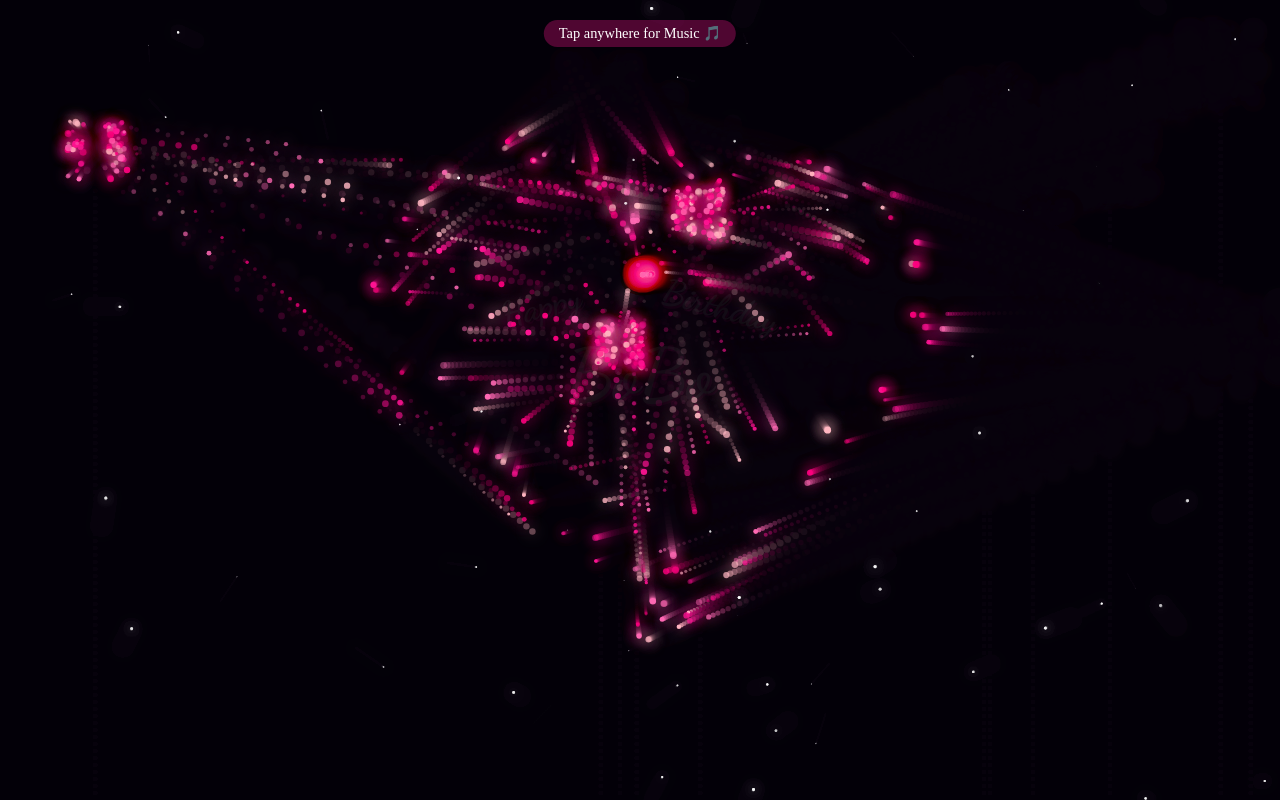
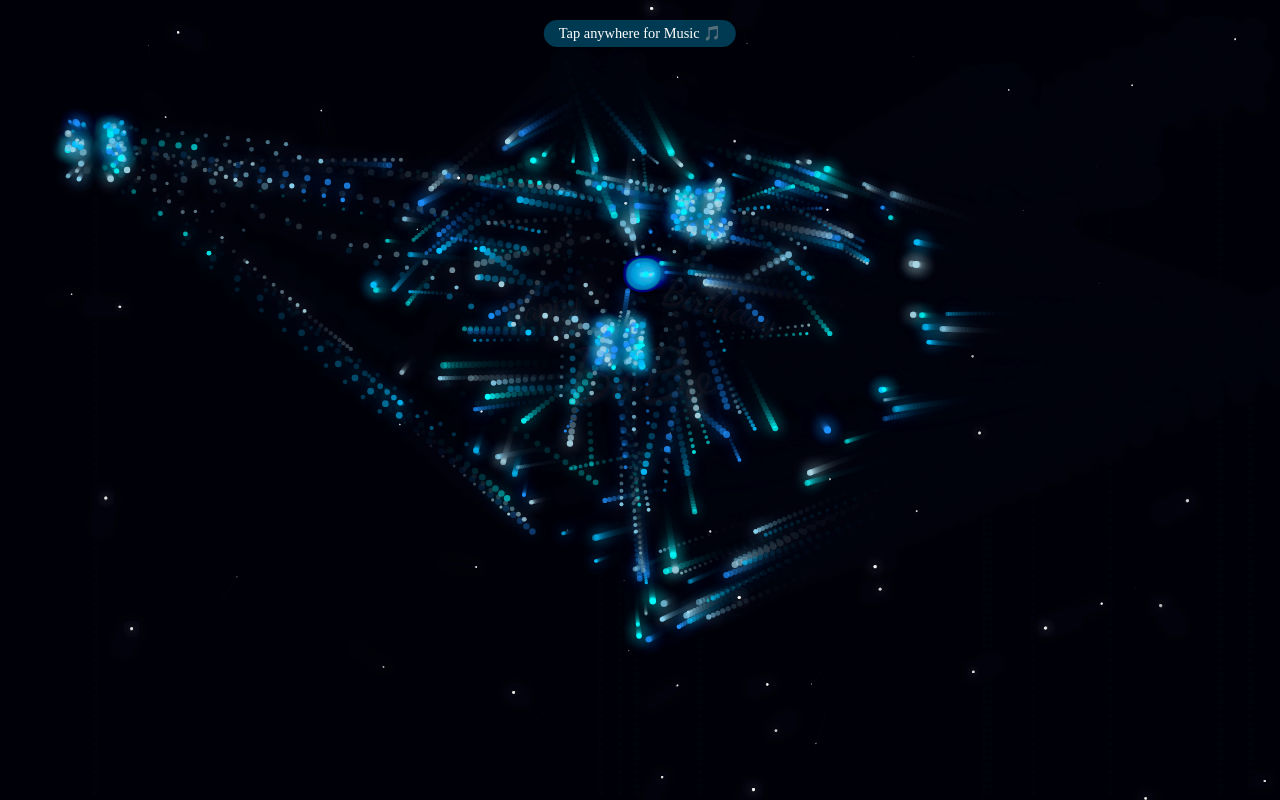
Before and after one commit to RAHELx99/hama1.6, a plain HTML site: page index.html in a window 1280 px wide. Drawn offline with Linux system fonts and the light colour scheme; a web font is replaced by a local one.

Commit message:
Change background and text colors in index.html
Updated background and text colors for better visibility and aesthetics.

```diff
--- a/index.html
+++ b/index.html
@@ -8,7 +8,7 @@
     <style>
         body {
             margin: 0;
-            background: #05000a;
+            background: #00020a; /* تاریكکردنی باکگراوند بۆ ئەوەی شینەکە جوانتر دەرکەوێت */
             overflow: hidden;
             font-family: 'Playfair Display', serif;
             cursor: pointer;
@@ -38,13 +38,15 @@
             font-family: 'Dancing Script', cursive;
             font-weight: bold;
             color: #ffffff;
-            text-shadow: 2px 2px 0px #ff1493, 0 0 15px #ff007f;
+            /* گۆڕینی سێبەری دەقەکە بۆ شینی گەش */
+            text-shadow: 2px 2px 0px #00bfff, 0 0 15px #00ffff;
             white-space: nowrap;
         }
 
         .txt-happy { top: 25%; left: 10%; font-size: 2.2rem; transform: rotate(-15deg); }
         .txt-birthday { top: 25%; right: 10%; font-size: 2.2rem; transform: rotate(15deg); }
-        .txt-name { top: 55%; left: 50%; transform: translate(-50%, -50%); font-size: 4.5rem; color: #fff0f5; }
+        /* گۆڕینی ڕەنگی ناوەکە بۆ شینێکی زۆر کاڵ */
+        .txt-name { top: 55%; left: 50%; transform: translate(-50%, -50%); font-size: 4.5rem; color: #e0ffff; }
 
         .split-msg {
             position: absolute;
@@ -56,8 +58,10 @@
             font-size: 1.2rem;
             font-weight: 600;
             line-height: 1.6;
-            color: #FFB6C1;
-            text-shadow: 0 0 5px #FF69B4, 0 0 10px #C71585;
+            /* گۆڕینی ڕەنگی دەقی نامەکان بۆ شینی کاڵ */
+            color: #add8e6;
+            /* گۆڕینی سێبەری دەقی نامەکان بۆ شین */
+            text-shadow: 0 0 5px #87ceeb, 0 0 10px #4169e1;
             text-align: left;
         }
 
@@ -65,14 +69,14 @@
         .msg-right { right: 3%; }
         .visible { opacity: 1 !important; transform: translateY(0) !important; }
 
-        /* ئاگادارکردنەوە بۆ مۆسیقا */
+        /* ئاگادارکردنەوە بۆ مۆسیقا - گۆڕینی باکگراوند بۆ شین */
         #music-note {
             position: fixed;
             top: 20px;
             left: 50%;
             transform: translateX(-50%);
             color: white;
-            background: rgba(255, 20, 147, 0.3);
+            background: rgba(0, 191, 255, 0.3); /* شینی نێۆن بە شەفافی */
             padding: 5px 15px;
             border-radius: 20px;
             font-size: 0.9rem;
@@ -85,7 +89,7 @@
     <div id="music-note">Tap anywhere for Music 🎵</div>
 
     <audio id="myAudio" loop>
-        <source src=https://files.catbox.moe/e1ddyx.mp3 type="audio/mpeg">
+        <source src="https://files.catbox.moe/e1ddyx.mp3" type="audio/mpeg">
     </audio>
 
     <canvas id="canvas"></canvas>
@@ -117,7 +121,8 @@
         const canvas = document.getElementById('canvas');
         const ctx = canvas.getContext('2d');
         let width, height;
-        const heartColors = ['#FF1493', '#FF69B4', '#FF007F', '#FFB6C1'];
+        // گۆڕینی ڕەنگەکانی پارچەکان (particles) بۆ کۆمەڵێک ڕەنگی شینی جوان
+        const heartColors = ['#00BFFF', '#87CEEB', '#00FFFF', '#ADD8E6', '#1E90FF'];
         const starColor = '#FFFFFF';
         let fireworks = [];
         let particles = [];
@@ -220,7 +225,7 @@
                 }
             }
             draw() {
-                ctx.fillStyle = heartColors[0];
+                ctx.fillStyle = heartColors[0]; // بەکارهێنانی یەکەم ڕەنگی شین بۆ موشەکەکە
                 ctx.beginPath();
                 ctx.arc(this.x, this.y, 2, 0, Math.PI * 2);
                 ctx.fill();
@@ -229,7 +234,7 @@
 
         function animate() {
             ctx.globalCompositeOperation = 'source-over';
-            ctx.fillStyle = 'rgba(5, 0, 10, 0.2)';
+            ctx.fillStyle = 'rgba(0, 2, 10, 0.2)'; /* باکگراوندی کاتیی تاریک */
             ctx.fillRect(0, 0, width, height);
             tick++;
             if (phase === 'fireworks') {
@@ -251,5 +256,4 @@
         animate();
     </script>
 </body>
-
 </html>
```
